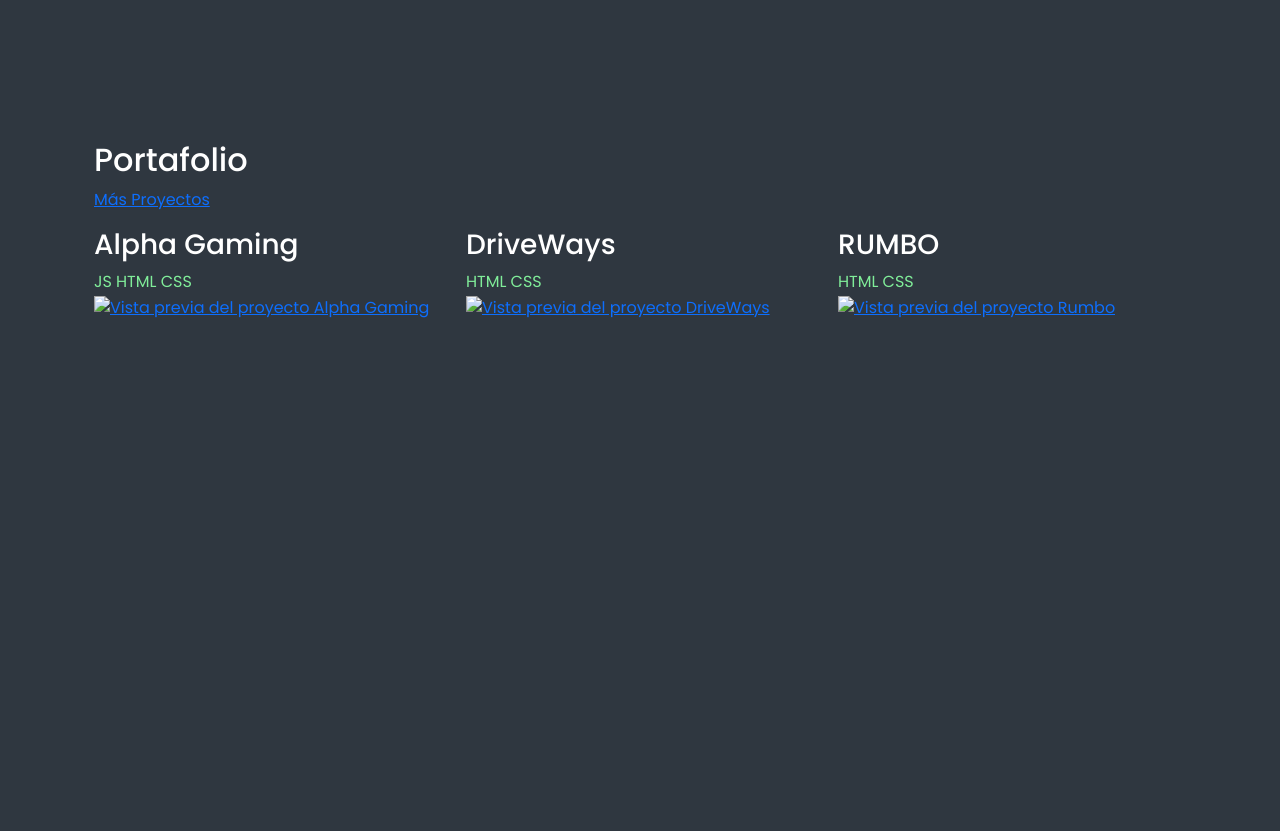
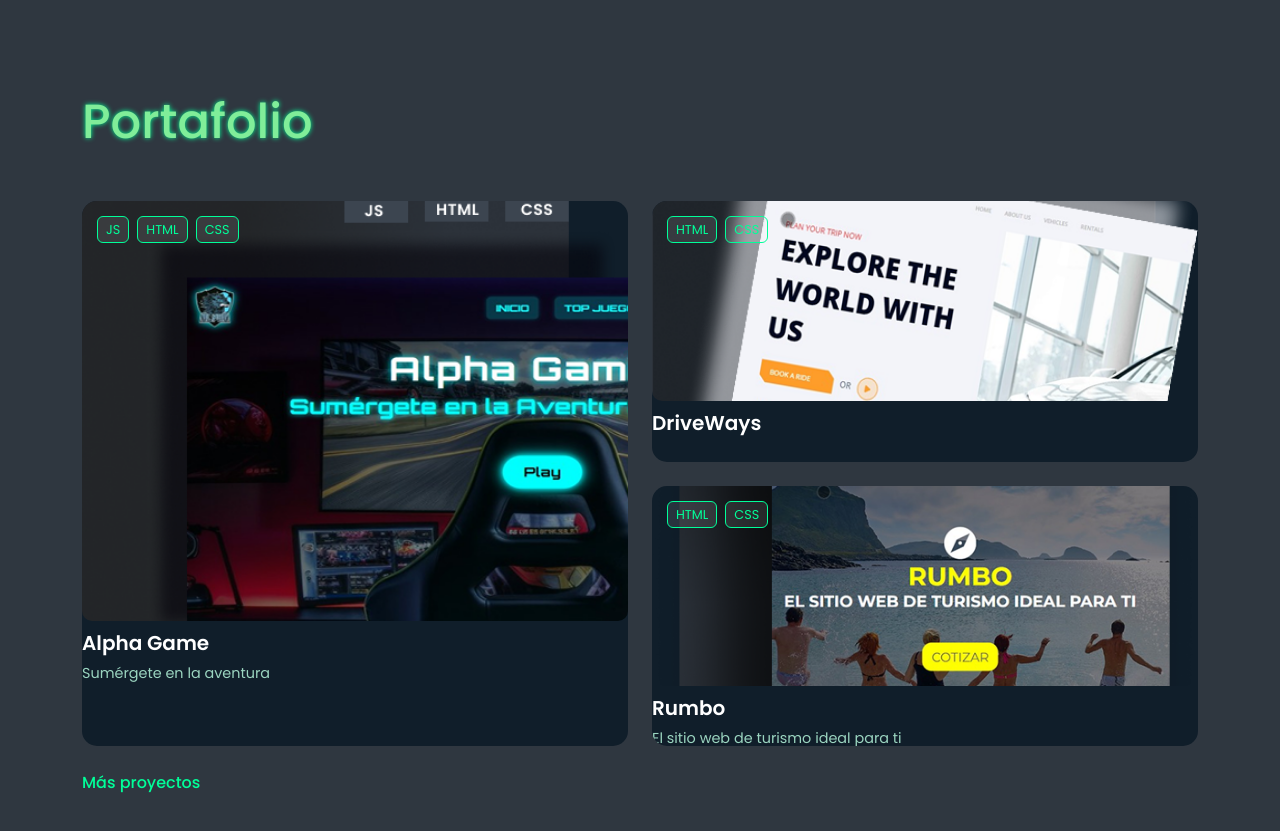
Before and after one commit to JulianAmaya1606/Mi-Portafolio, a plain HTML site: page index.html in a window 1280 px wide. Shown: the part 2036-2867 px from the top of the page. Before the commit the page ends 2476 px from the top, so only its background shows below. Drawn offline with nearby package versions, Linux system fonts and the light colour scheme; a web font is replaced by a local one.

Commit message:
seccion de portafolio aun faltan detalles

```diff
--- a/css/styles.css
+++ b/css/styles.css
@@ -347,7 +347,6 @@ body {
   text-align: center;
 }
 .skill-card {
-
     text-align: center;
 }
 
@@ -360,7 +359,95 @@ body {
     line-height: 1.3;
 }
 #habilidades #sql {
+    width: 95%;
+}
 
-    width: 95%;
 
+
+.section-title {
+  color: var(--primary-color);
+  font-weight: 500;
+  margin-bottom: 50px;
+  text-align: left;
+  font-size: var(--fs-title2);
+  text-shadow: 0 0 5px #00ff99;
 }
+
+/* Tarjeta base */
+.project-card {
+  position: relative;
+  background-color: #101e2a;
+  border-radius: 15px;
+  overflow: hidden;
+  transition: transform 0.4s ease, box-shadow 0.4s ease;
+  height: 100%;
+}
+
+.project-card img {
+  width: 100%;
+  border-radius: 10px;
+  transition: transform 0.4s ease;
+}
+
+/* Tamaños */
+.project-card.big img {
+  height: 420px;
+  object-fit: cover;
+}
+
+.project-card.small img {
+  height: 200px;
+  object-fit: cover;
+}
+
+.project-card:hover {
+  transform: translateY(-10px);
+  box-shadow: 0 0 30px rgba(0, 255, 153, 0.4);
+}
+
+.project-card:hover img {
+  transform: scale(1.05);
+}
+
+/* Etiquetas */
+.tech-tags {
+  position: absolute;
+  top: 15px;
+  left: 15px;
+  display: flex;
+  gap: 8px;
+}
+
+.tech-tags span {
+  background: rgba(255, 255, 255, 0.1);
+  border: 1px solid #00ff99;
+  color: #00ff99;
+  font-size: 0.8rem;
+  padding: 3px 8px;
+  border-radius: 6px;
+}
+
+/* Texto */
+.project-card h5 {
+  margin-top: 10px;
+  color: #fff;
+  font-weight: 600;
+}
+
+.project-card p {
+  color: #9bd5c0;
+  font-size: 0.9rem;
+}
+
+/* Enlace final */
+.more-projects {
+  color: #00ff99;
+  font-weight: 500;
+  text-decoration: none;
+  border-bottom: 1px solid transparent;
+  transition: 0.3s;
+}
+
+.more-projects:hover {
+  border-bottom: 1px solid #00ff99;
+}
--- a/index.html
+++ b/index.html
@@ -147,70 +147,56 @@
 
 <section id="portafolio">
   <div class="container py-5">
-<div class="container py-5">
-
     <h2 class="section-title">Portafolio</h2>
 
-        <p class="more-projects-link">
-            <a href="#">Más Proyectos</a>
-        </p>
+    <div class="row g-4 align-items-stretch">
 
-        <div class="row g-4 justify-content-center">
-
-            <div class="col-md-5 col-lg-4">
-                <div class="project-card">
-                    <div class="project-info">
-                        <h3>Alpha Gaming</h3>
-                        <div class="project-tags">
-                            <span class="tag">JS</span>
-                            <span class="tag">HTML</span>
-                            <span class="tag">CSS</span>
+      <!-- Columna izquierda (1 tarjeta grande) -->
+      <div class="col-lg-6">
+        <div class="project-card big">
+          <a href="#">
+            <img src="img/alpha.png" alt="Alpha Game">
+          </a>
+          <div class="tech-tags">
+            <span>JS</span><span>HTML</span><span>CSS</span>
           </div>
-                    </div>
-                    <a href="#" target="_blank">
-                        <img src="img/alpha-gaming-preview.png" alt="Vista previa del proyecto Alpha Gaming">
-                    </a>
+          <h5>Alpha Game</h5>
+          <p>Sumérgete en la aventura</p>
         </div>
       </div>
 
-            <div class="col-md-5 col-lg-4">
-                <div class="project-card">
-                    <div class="project-info">
-                        <h3>DriveWays</h3>
-                        <div class="project-tags">
-                            <span class="tag">HTML</span>
-                            <span class="tag">CSS</span>
+      <!-- Columna derecha (2 tarjetas una debajo de otra) -->
+      <div class="col-lg-6 d-flex flex-column gap-4">
+        <div class="project-card small">
+          <a href="#">
+            <img src="img/driveways.png" alt="DriveWays">
+          </a>
+          <div class="tech-tags">
+            <span>HTML</span><span>CSS</span>
           </div>
-                    </div>
-                    <a href="#" target="_blank">
-                        <img src="img/driveways-preview.png" alt="Vista previa del proyecto DriveWays">
-                    </a>
-                </div>
+          <h5>DriveWays</h5>
         </div>
 
-            <div class="col-md-5 col-lg-4">
-                    <div class="project-card">
-                        <div class="project-info">
-                            <h3>RUMBO</h3>
-                            <div class="project-tags">
-                                <span class="tag">HTML</span>
-                                <span class="tag">CSS</span>
+        <div class="project-card small">
+          <a href="#">
+            <img src="img/rumbo.png" alt="Rumbo">
+          </a>
+          <div class="tech-tags">
+            <span>HTML</span><span>CSS</span>
           </div>
-                        </div>
-                        <a href="#" target="_blank">
-                            <img src="img/rumbo-preview.png" alt="Vista previa del proyecto Rumbo">
-                        </a>
-                    </div>
-                </div>
-
-                <div class="col-md-5 col-lg-4">
-                    <div class="project-card coming-soon">
+          <h5>Rumbo</h5>
+          <p>El sitio web de turismo ideal para ti</p>
         </div>
       </div>
 
     </div>
+
+    <div class="text-start mt-4">
+      <a href="#" class="more-projects">Más proyectos</a>
+    </div>
   </div>
 </section>
+
     </main>
 
 
```
Also changed, not shown: img/alpha.png (added), img/driveways.png (added), img/rumbo.png (added). Lines whose indentation alone changed are shown as unchanged.
